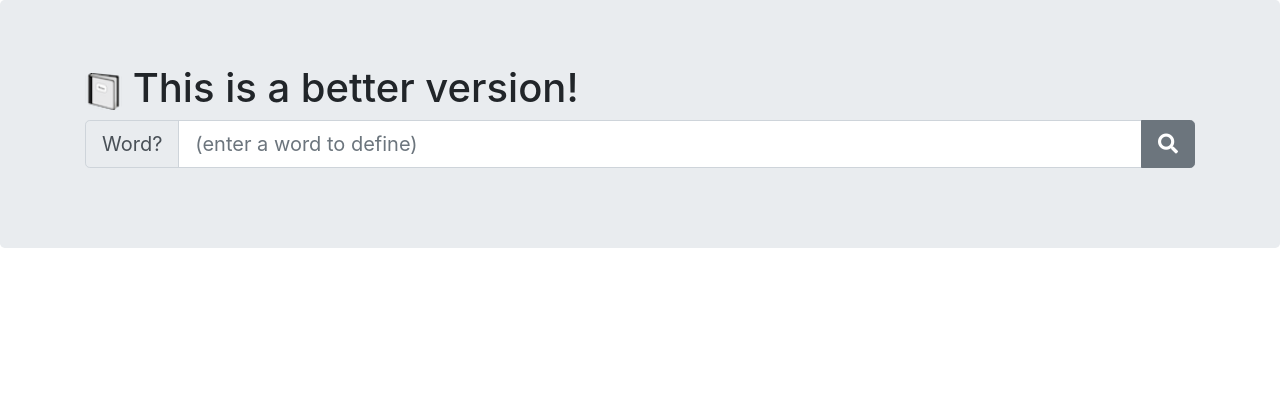
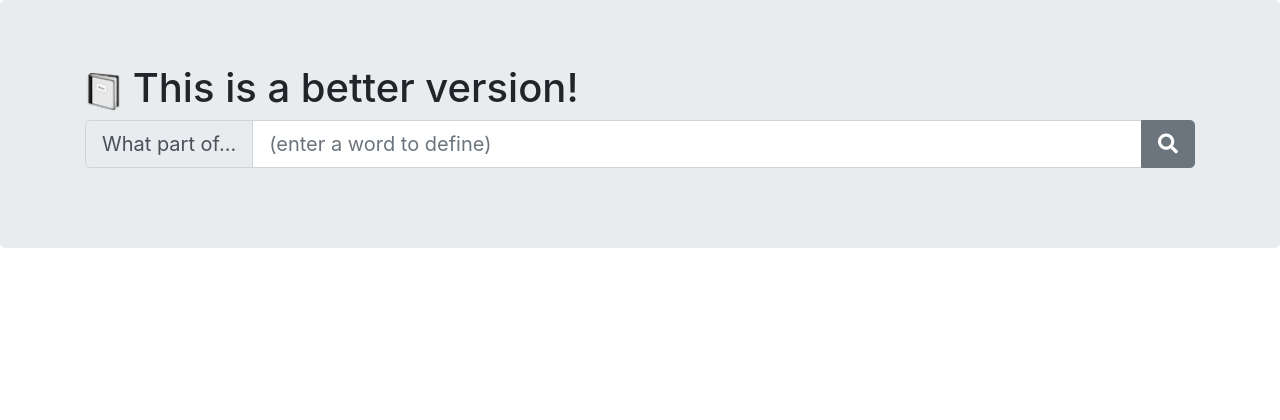
Before and after one commit to davidstanke/cloudbuild-demo-barbacoa, a Flask app: page / in a window 1280 px wide. Shown: the top 420 px of the page. Run offline with Flask 2, Linux system fonts and the light colour scheme; some libraries are stand-ins or nearby versions.

Commit message:
Update base.html

```diff
--- a/app/templates/base.html
+++ b/app/templates/base.html
@@ -27,7 +27,7 @@
         <h1><img height="37px" width="37px" src="static/logo-32x32.png" alt="{{app_header}}"> {{app_header}}</h1>
         <div class="input-group mb-3 input-group-lg">
           <div class="input-group-prepend">
-            <span class="input-group-text">Word?</span>
+            <span class="input-group-text">What part of...</span>
            </div>
           <input class="form-control" name="zipcode" type="text" id="word" value="{{word}}" onfocus="this.value=''" placeholder="(enter a word to define)">
           <div class="input-group-append">
```
